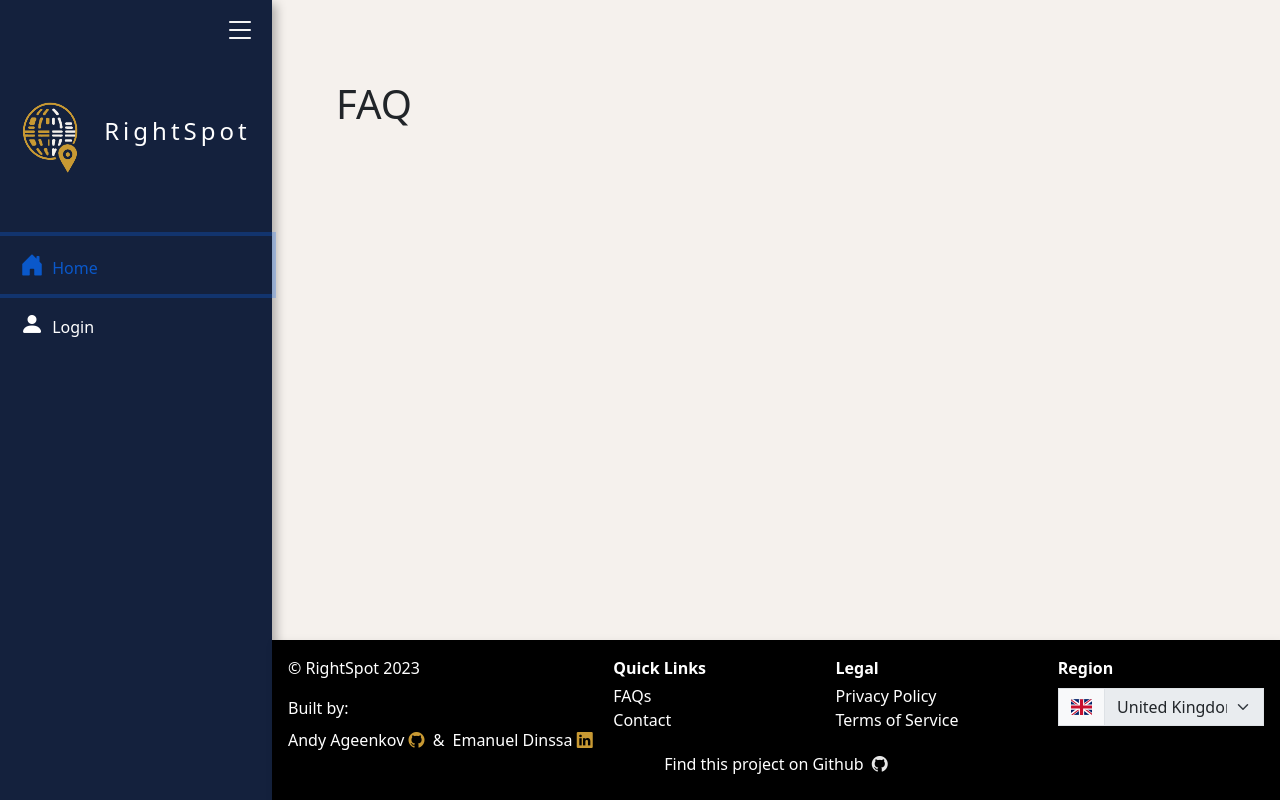
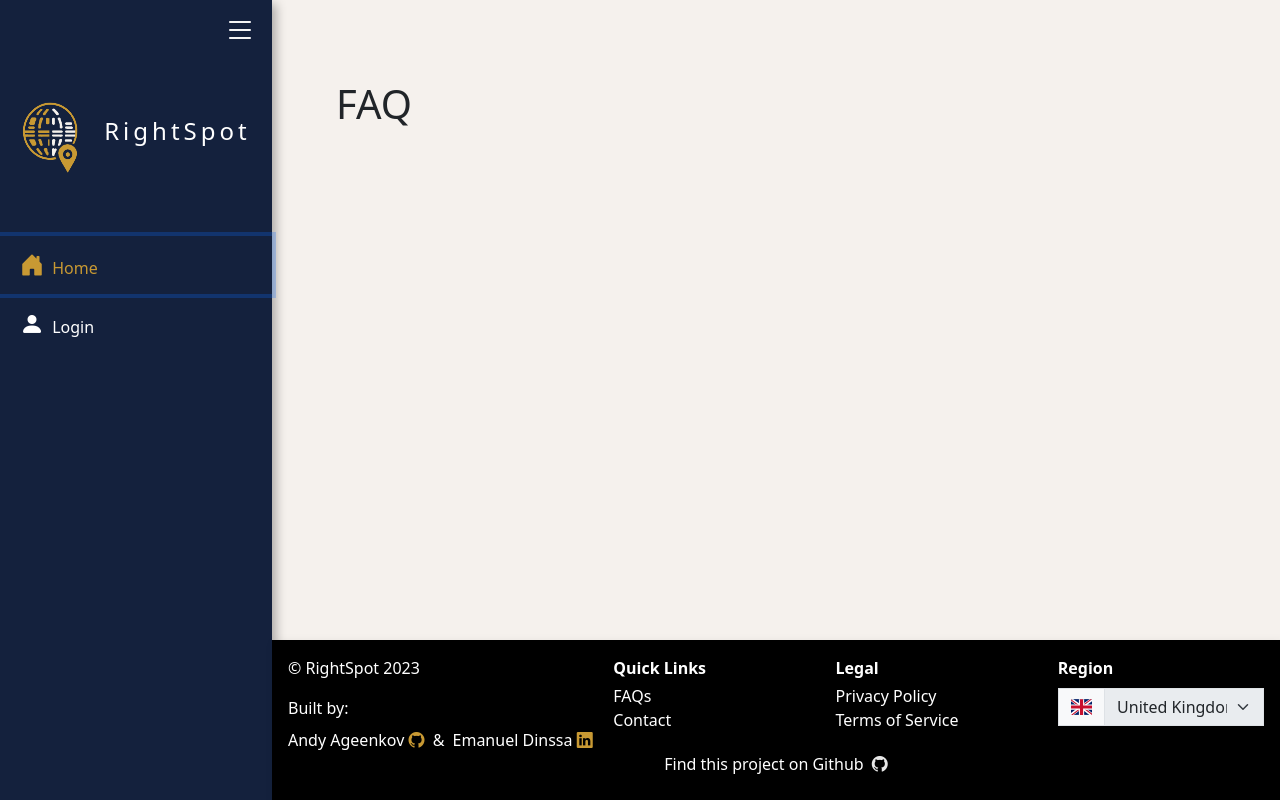
Before and after one commit to rightspot-ga/RightSpot, a Django app: template main_app/templates/faq.html in a window 1280 px wide, with the restyled element focused. Run offline with Django 4.2, Linux system fonts and the light colour scheme; the template is opened without the code that fills it, so the values that code supplies are empty; some libraries are stand-ins or nearby versions.

Commit message:
Minor styling change

```diff
--- a/main_app/static/css/main.css
+++ b/main_app/static/css/main.css
@@ -63,6 +63,10 @@ html, body{
 .nav-icon{
     font-size: 24px;
     transition: font-size 0.3s ease-in-out;
+}
+
+a.nav-link:focus{
+    color: var(--accent-color);
 }
 
 img#nav-logo{
```
